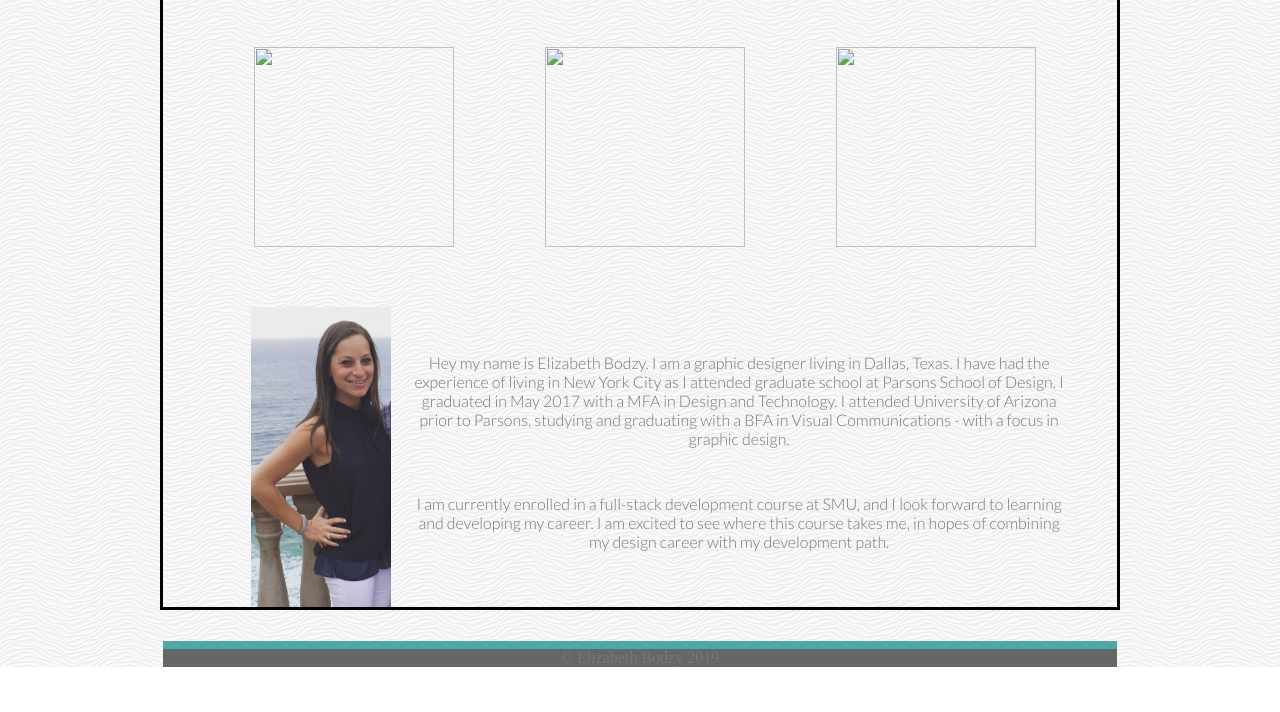
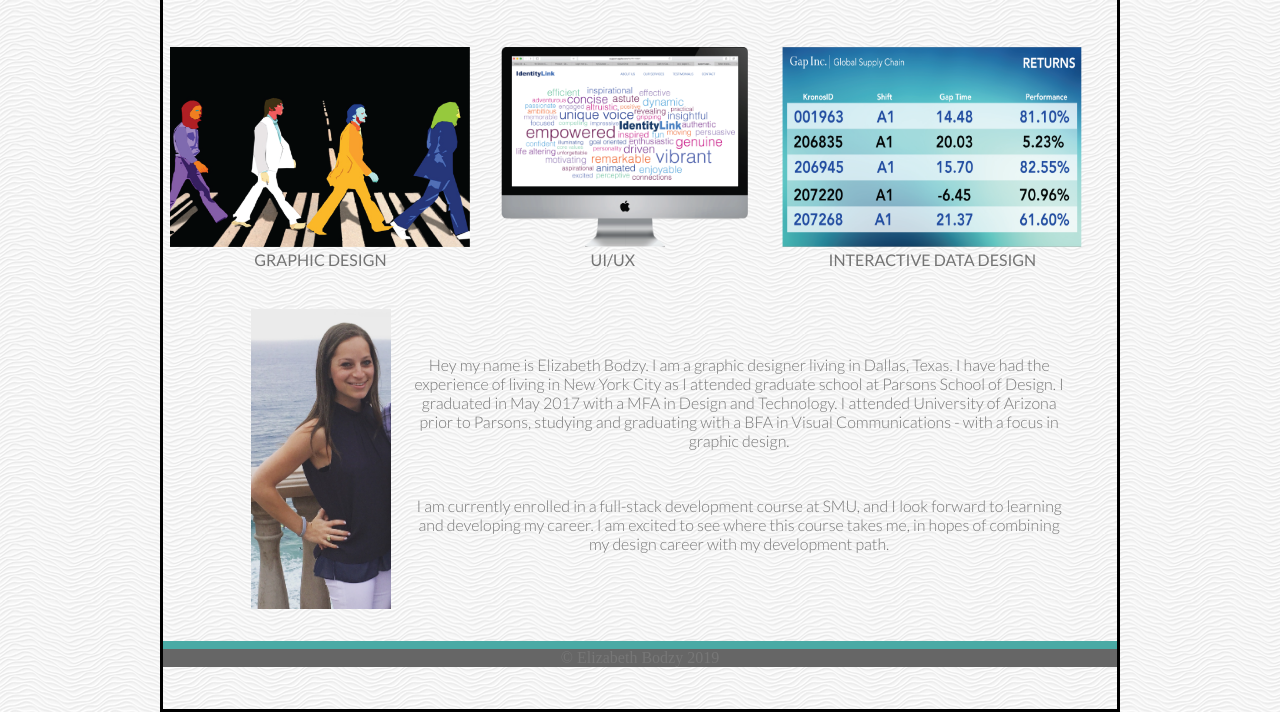
Before and after one commit to elizabethbodzy/Basic-Portfolio, a plain HTML site: page index.html in a window 1280 px wide. Shown: the part 133-845 px from the top of the page. Before the commit the page ends 800 px from the top, so only its background shows below. Drawn offline with Linux system fonts and the light colour scheme.

Commit message:
Updated portfolio website

```diff
--- a/assets/css/style.css
+++ b/assets/css/style.css
@@ -9,8 +9,9 @@ body {
 
  .flex-container {
     display: flex;
-    justify-content: space-evenly;
+    justify-content: center;
     padding-bottom: 40px;
+
 }
 
 .flex-container2 {
@@ -93,16 +94,31 @@ a:link {
       width: 200px;
       height: 300px;
       padding-left: 88px;
+      padding-bottom: 100px;
 
   }
 
   .portfolio {
-      width: 200px;
+      width: 300px;
       height: 200px;
       /* border: 2px solid black; */
-      padding-left: 10px;
-      padding-bottom: 20px;
+      /* padding-left: 10px; */
+      margin-top: 10px;
+      /* padding-bottom: 20px; */
       text-align: center;
       font-family: 'Arial', 'Helvetica Neue', Helvetica, sans-serif;
+      margin: 0 auto;
 
   }
+
+  .small {
+      width: 250px;
+      height: 200px;
+      padding-left: 20px;
+  }
+
+ .title {
+     text-align: center;
+     font-family: 'Lato', sans-serif;
+
+ }
--- a/index.html
+++ b/index.html
@@ -24,11 +24,11 @@
     </nav>
 
 
-<div class="flex-container">
+    <div class="flex-container">
 
-     <img class="portfolio" src="">
-     <img class="portfolio" src="">
-    <img class="portfolio" src="">
+     <a class="title" href="portfolio.html">  <img class="portfolio"  src="assets/images/beatles.png"> GRAPHIC DESIGN </a>
+     <a class="title" href="portfolio.html"><img class="portfolio small" src="assets/images/identitylink.png">UI/UX </a>
+     <a class="title" href="portfolio.html"><img class="portfolio" src="assets/images/gap1.png"> INTERACTIVE DATA DESIGN </a>
 
     </div>
 
```
Also changed, not shown: assets/images/beatles.png (added), assets/images/gap1.png (added), assets/images/identitylink.png (added).
